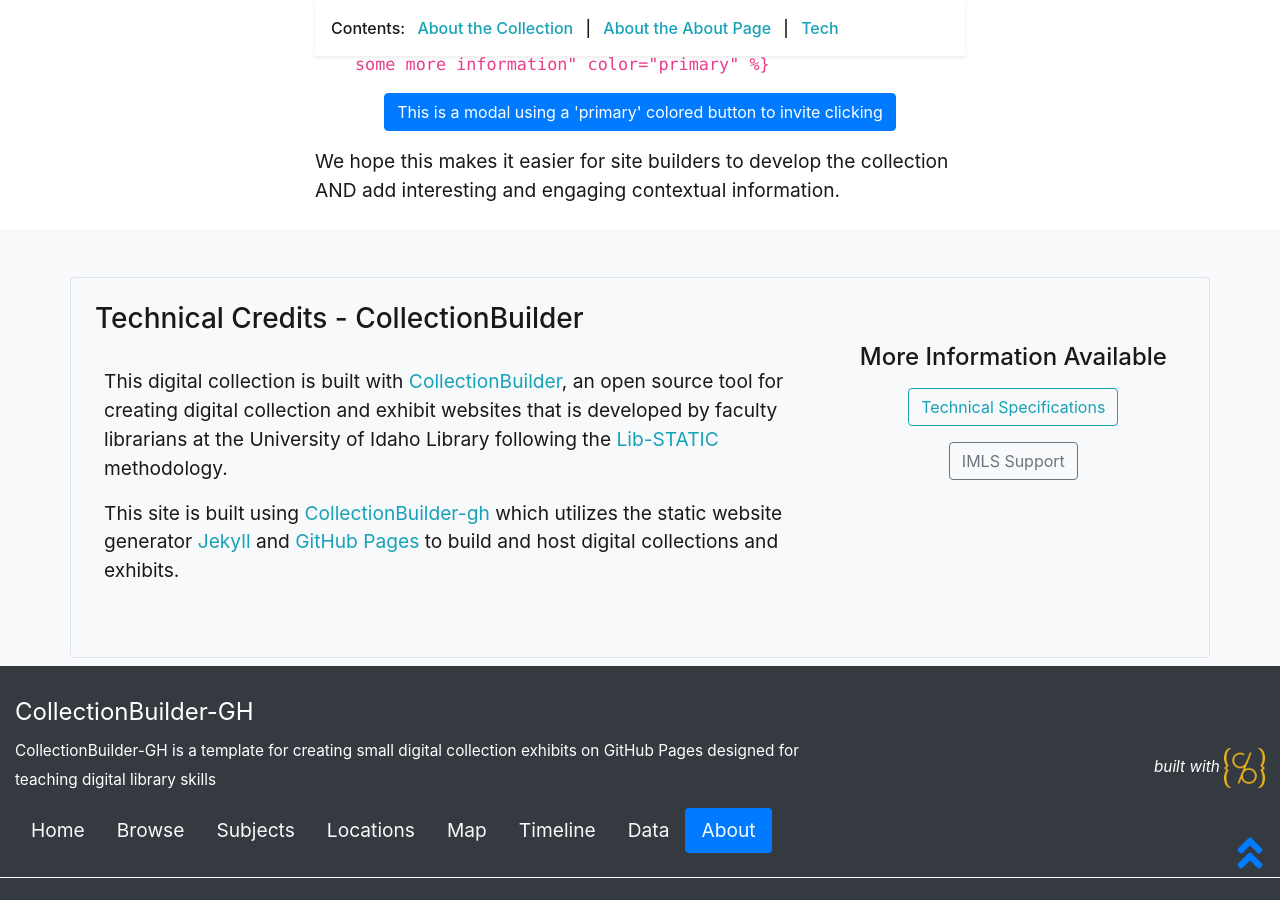
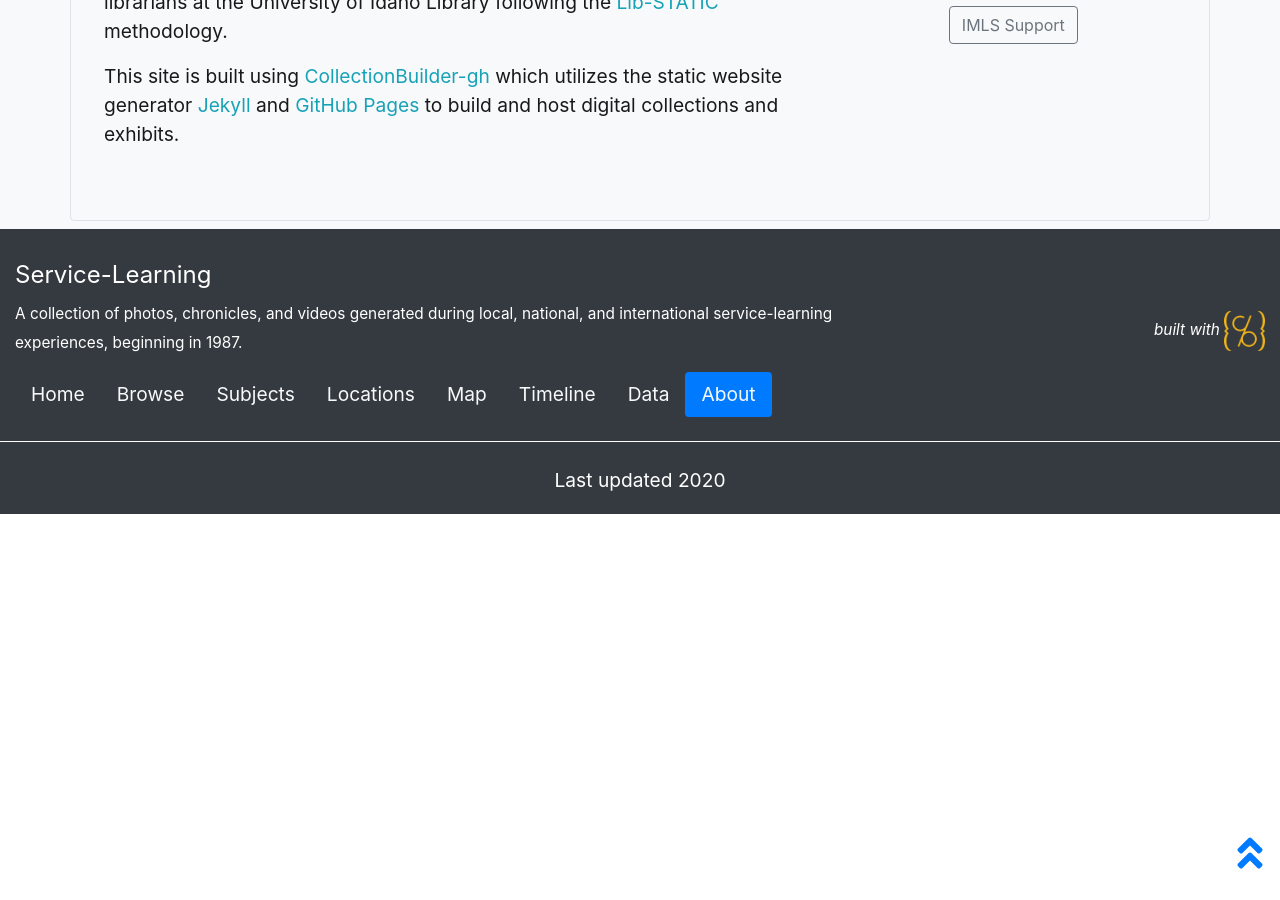
Before and after one commit to bscarchives/homework, a Jekyll site: the page built from pages/about.md, in a window 1280 px wide and 900 px high, scrolled down 3481 px. Built offline with Jekyll 4.4.1, drawn with Linux system fonts in a browser that asks for light colours; after the commit the page ends 3995 px from its top, so only the background shows below that; some of the changed text lies outside the part shown.

Commit message:
Update _config.yml

```diff
--- a/_config.yml
+++ b/_config.yml
@@ -8,30 +8,30 @@
 # URL VARIABLES
 #
 # url is your gh-pages base, following the pattern: username.github.io
-url: https://collectionbuilder.github.io
+url: https://bscarchives.github.io
 # baseurl is your github repository's name prefixed with a /
-baseurl: /collectionbuilder-gh
+baseurl: /homework
 # location of code, the full url to your github repository
-source-code: https://github.com/CollectionBuilder/collectionbuilder-gh
+source-code: https://github.com/bscarchives/homework
 
 ##########
 # SITE SETTINGS
 #
 # title of site appears in banner
-title: CollectionBuilder-GH
+title: Service-Learning
 # tagline, a short phrase that will appear throughout the site in the top banner
-tagline: a template for creating simple digital exhibits
+tagline: BSC is the real world, it's just not the whole world
 # description appears in meta tags and other locations
 # this description might appear in search result lists, keep around 160 characters max
-description: "CollectionBuilder-GH is a template for creating small digital collection exhibits on GitHub Pages designed for teaching digital library skills"
+description: "A collection of photos, chronicles, and videos generated during local, national, and international service-learning experiences, beginning in 1987."
 # creator of the digital collection, to appear in meta tags; we typically use our GitHub usernames but feel free to just use your name
-author: CollectionBuilder
+author: bscarchives
 
 ##########
 # COLLECTION SETTINGS
 #
 # choose metadata: this is the name of the csv file in your _data directory that describes the objects in your collection
-metadata: demo-metadata
+metadata: service-learning
 
 ##########
 # GOOGLE SERVICES [optional!]
```
